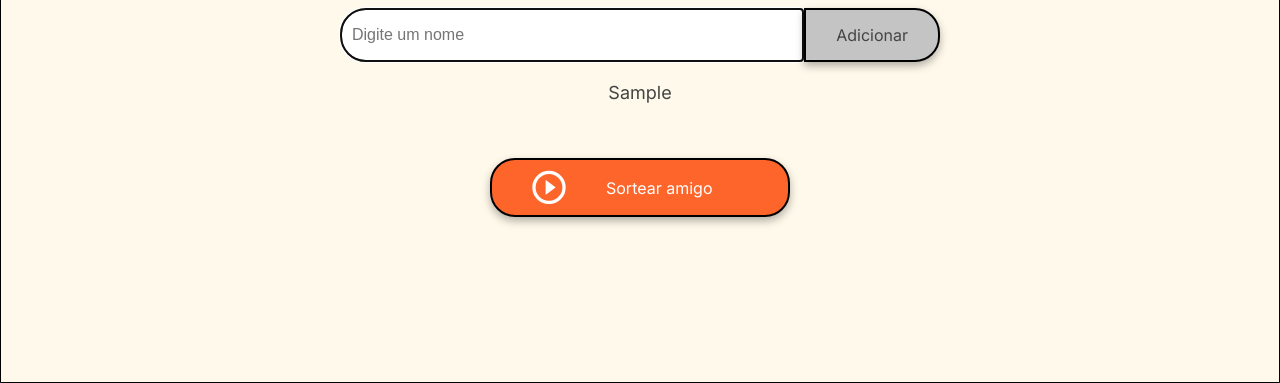
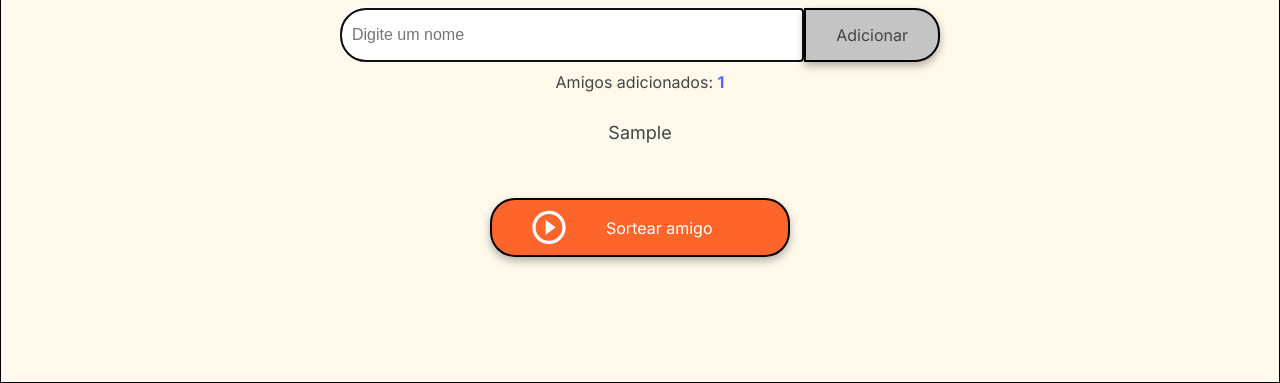
Before and after one commit to Clepf/challenge-amigo-secreto_pt-main, a plain HTML site: page index.html in a window 1280 px wide. Both pictures are taken after typing "Sample" into the empty fields and a click on the button "Adicionar". Shown: the part 417-800 px from the top of the page. Drawn offline with Linux system fonts and the light colour scheme.

Commit message:
adiciona contador de amigos na interface e atualiza sua exibição

```diff
--- a/app.js
+++ b/app.js
@@ -27,6 +27,7 @@ function atualizarListaAmigos() {
         itemLista.textContent = amigos[i];
         listaAmigos.appendChild(itemLista);
     }
+    atualizarContador();
 }
 
 function sortearAmigo() {
@@ -45,3 +46,10 @@ function sortearAmigo() {
     itemResultado.textContent = `Amigo sorteado: ${amigoSorteado}`;
     resultado.appendChild(itemResultado);
 }
+
+function atualizarContador() {
+    const contador = document.getElementById('contador');
+    if (contador) {
+        contador.textContent = amigos.length;
+    }
+}
--- a/index.html
+++ b/index.html
@@ -24,6 +24,11 @@
                 <button class="button-add" onclick="adicionarAmigo()">Adicionar</button>
             </div>
 
+            <!-- Contador de amigos -->
+            <div class="contador-container">
+                Amigos adicionados: <span id="contador">0</span>
+            </div>
+
             <ul id="listaAmigos" class="name-list" aria-labelledby="listaAmigos" role="list"></ul>
             <ul id="resultado" class="result-list" aria-live="polite"></ul>
 
--- a/style.css
+++ b/style.css
@@ -160,3 +160,17 @@ ul {
 .button-draw:hover {
     background-color: var(--color-button-hover);
 }
+
+/* Contador de amigos */
+.contador-container {
+    color: var(--color-text);
+    margin: 10px 0;
+    font-family: "Inter", sans-serif;
+    font-size: 16px;
+    text-align: center;
+}
+
+#contador {
+    font-weight: bold;
+    color: var(--color-primary);
+}
```
